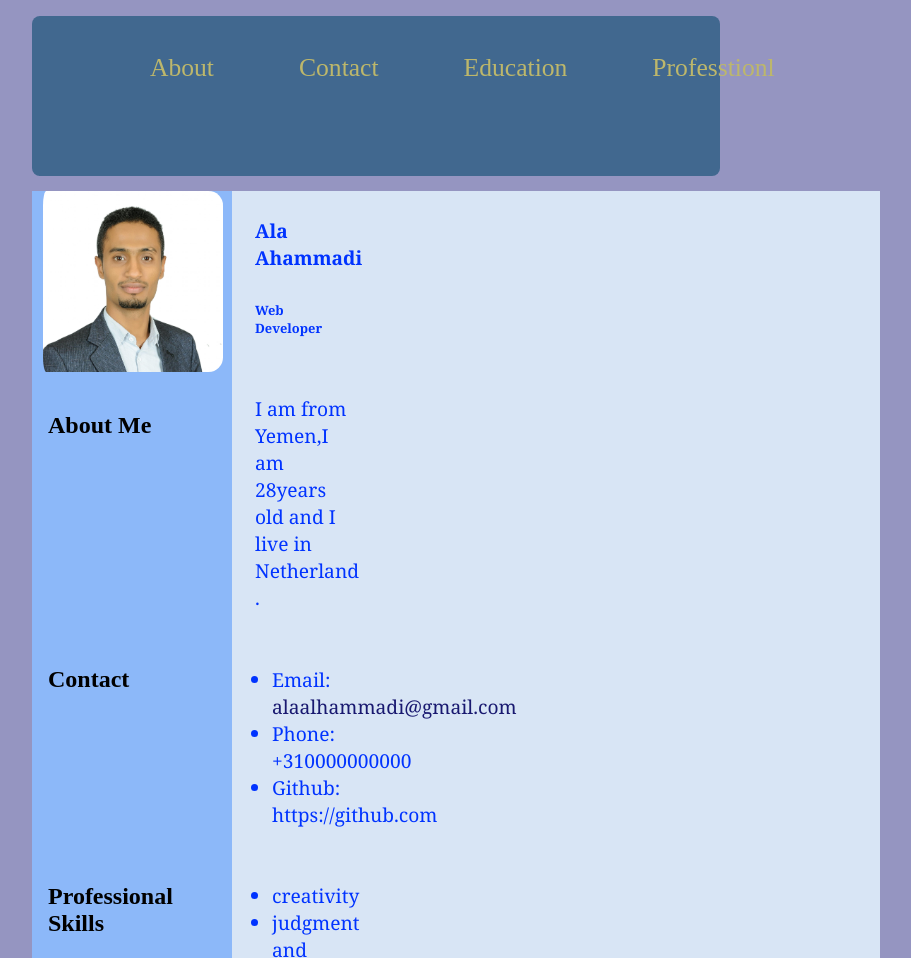
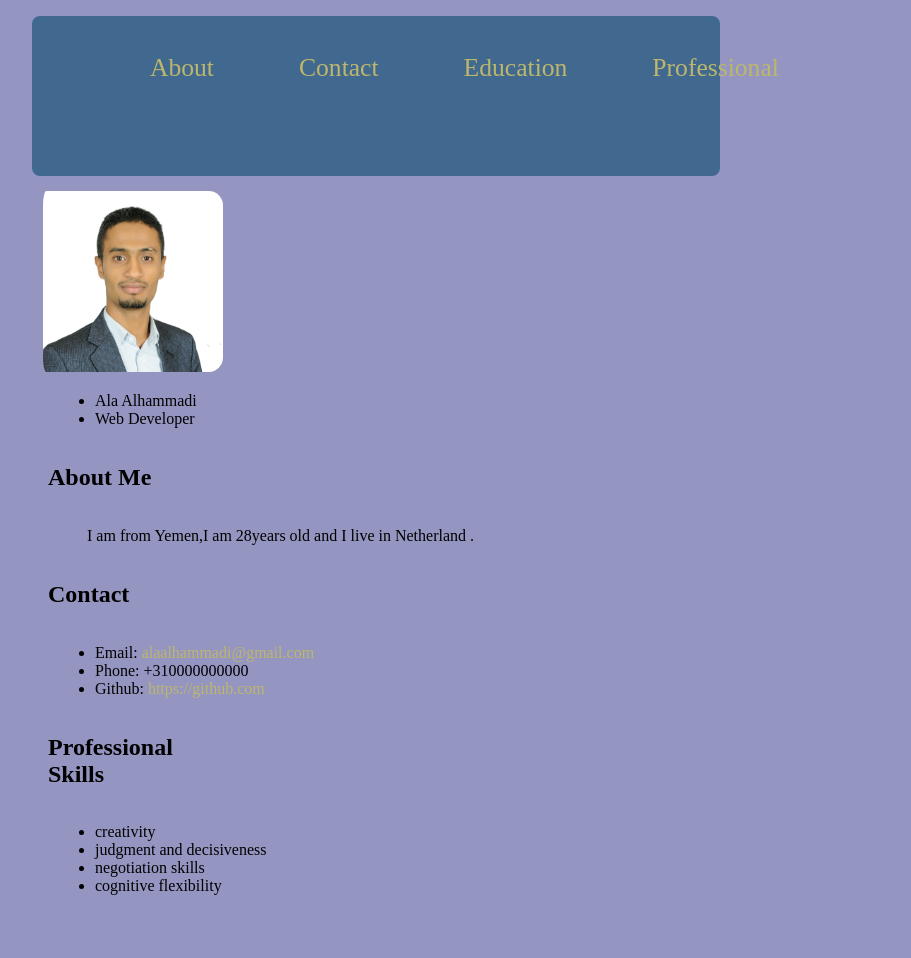
Before and after one commit to ala-777/ala-777.github.io, a plain HTML site: page index.html in a window 1280 px wide. Shown: the top 958 px of the page, without its empty margins (216-1127 px from the left). After the commit the page ends 911 px from the top, so only its background shows below. Drawn offline with Linux system fonts and the light colour scheme.

Commit message:
Update index.html

```diff
--- a/index.html
+++ b/index.html
@@ -2,10 +2,7 @@
 <html lang="en">
 
 <head>
-    <meta charset="UTF-8">
-    <meta http-equiv="X-UA-Compatible" content="IE=edge">
-    <meta name="viewport" content="width=device-width, initial-scale=1.0">
-    <title> Digital Resume</title>
+    <title> About Me</title>
     <link href="style.css" rel="stylesheet" type="text/css" />
 </head>
 
@@ -17,7 +14,7 @@
                 <li><a href="#">About</a></li>
                 <li><a href="#"> Contact</a></li>
                 <li><a href="#">Education</a></li>
-                <li><a href="#">Professtionl</a></li>
+                <li><a href="#">Professional</a></li>
 
             </ul>
 
@@ -27,62 +24,66 @@
 
 
 
-    <section id="info">
-        <div id="headlines">
+    <section>
+        <div class="headlines">
             <img src="Ala.JPG">
 
         </div>
 
-        <div id="details">
-            <div class="details">
-                <h4>Ala Ahammadi</h4>
-                <h6> Web Developer</h6>
+        <div class="details">
+            <div>
+                <ul>
+                    <li>Ala Alhammadi</li>
+                    <li> Web Developer</li>
+                </ul>
+
+
             </div>
         </div>
     </section>
 
-    <section id="info">
-        <div id="headlines">
+    <section>
+        <div class="headlines">
             <h2> About Me</h2>
 
         </div>
 
-        <div id="details">
-            <p class="details"> I am from Yemen,I am 28years old and I live in Netherland . </p>
+        <div class="details">
+            <p> I am from Yemen,I am 28years old and I live in Netherland . </p>
 
         </div>
     </section>
 
 
 
-    <section id="info">
-        <div id="headlines">
+    <section>
+        <div class="headlines">
             <h2>Contact</h2>
 
         </div>
 
-        <div id="details">
-            <ul class="list">
-                <li>Email:<a href="https://mail.google.com/mail/u/0/?tab=rm&ogbl#inbox" id="Email"> alaalhammadi@gmail.com</a></li>
+        <div class="details">
+            <ul>
+                <li>Email: <a href="mailto:alaalhammadi@gmail.com"> alaalhammadi@gmail.com</a></li>
                 <li>Phone: +310000000000</li>
-                <li>Github: https://github.com</li>
+                <li>Github: <a href="#">https://github.com</a></li>
             </ul>
         </div>
     </section>
 
 
 
-    <section id="info">
-        <div id="headlines">
+    <section>
+        <div class="headlines">
             <h2>Professional <br> Skills </h2>
 
 
 
         </div>
 
-        <div id="details">
+        <div class="details">
 
-            <ul class="list">
+            <ul>
                 <li>creativity</li>
                 <li>judgment and decisiveness</li>
                 <li>negotiation skills</li>
```
